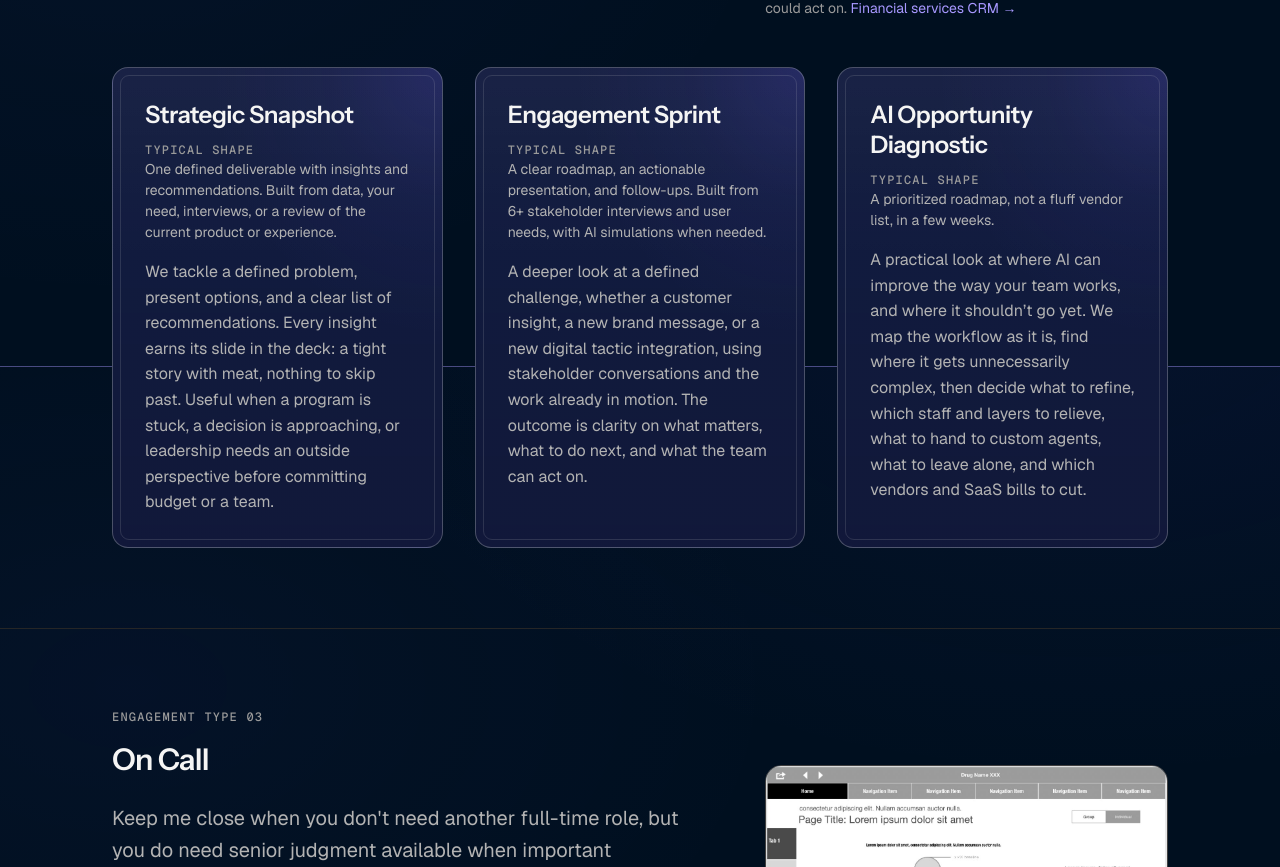
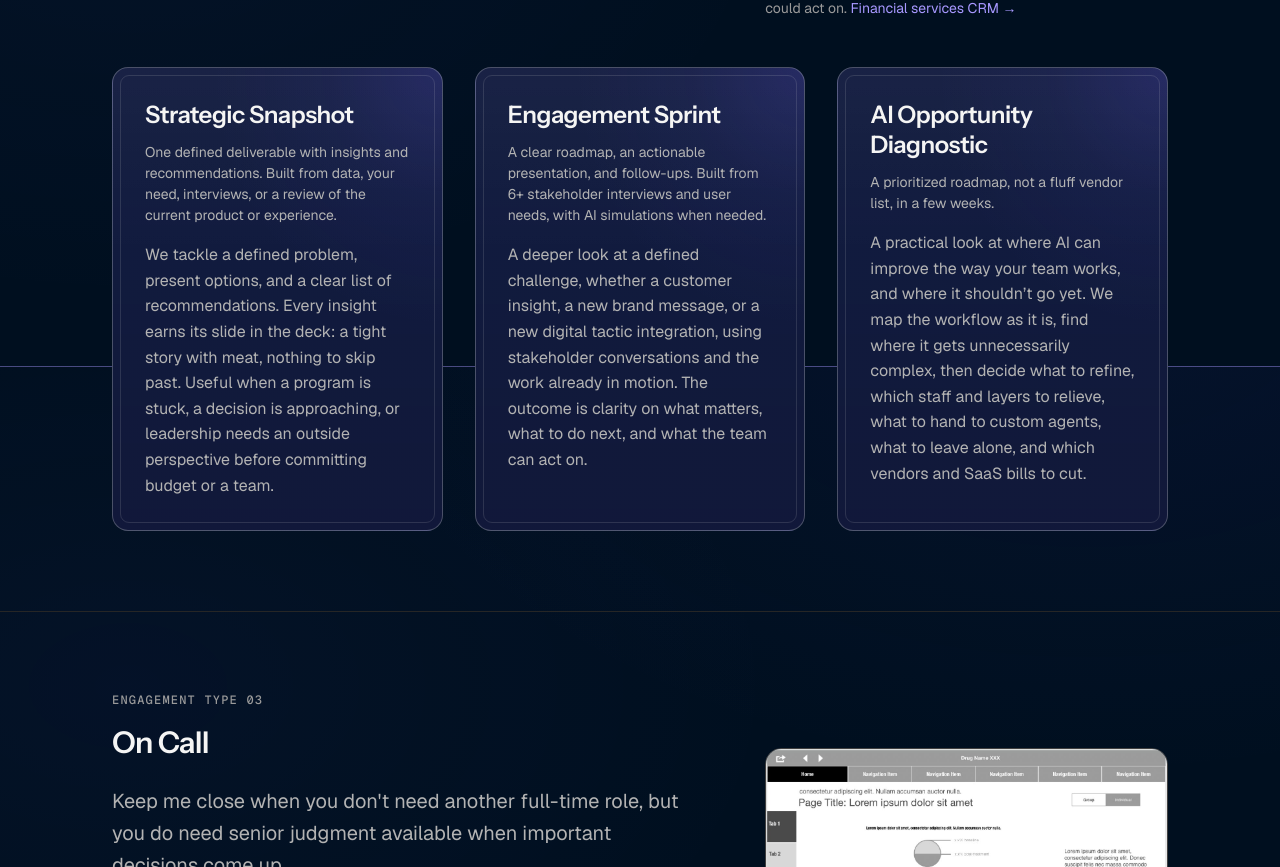
Before and after one commit to ShawnCapizzi/shawncapizzi-com, a Next.js app: page /engagements in a window 1280 px wide. Shown: the part 3634-4501 px from the top of the page. Built offline with nearby package versions, Linux system fonts and the light colour scheme; no server answers.

Commit message:
Advisory shapes: drop the repeated Typical shape label

```diff
--- a/app/engagements/page.tsx
+++ b/app/engagements/page.tsx
@@ -375,7 +375,6 @@ export default function Page() {
                   {shape.name}
                 </h3>
                 <p className="small-text card-text text-text-secondary text-pretty">
-                  <span className="metadata-label block">Typical shape</span>
                   {shape.scope}
                 </p>
                 <p className="card-text text-text-secondary text-pretty">
```
